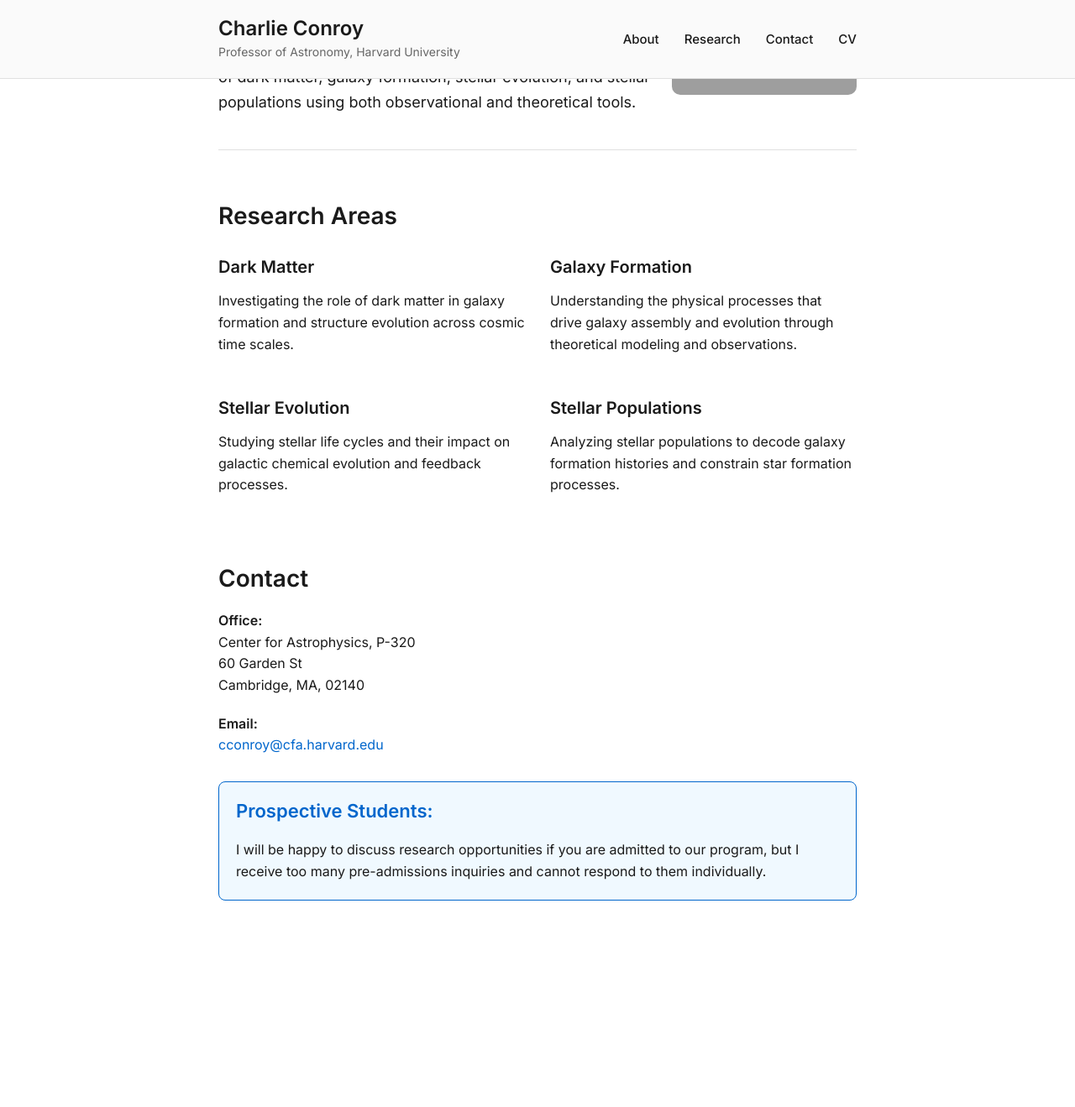
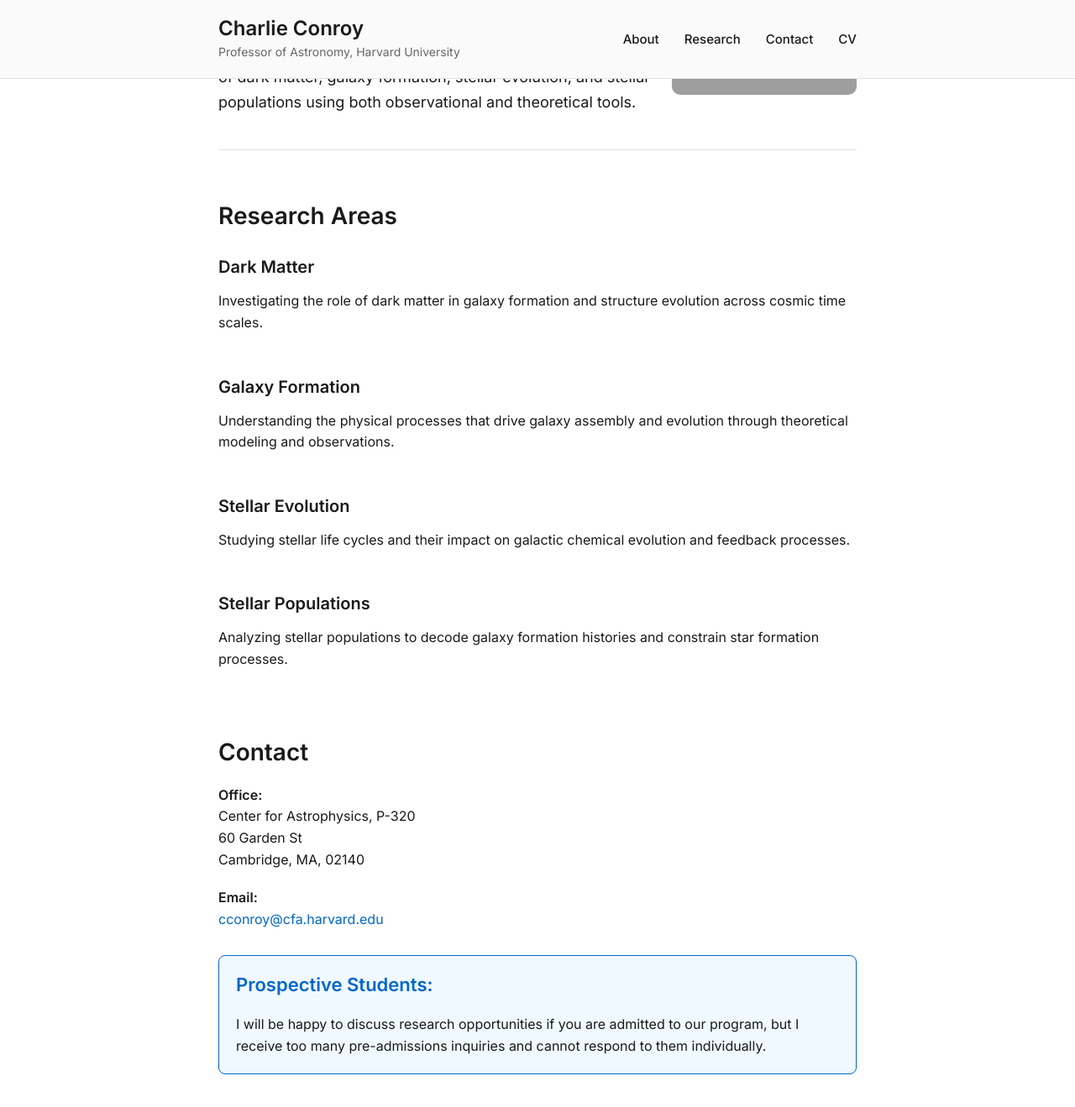
Before and after one commit to cconroy20/cconroy20.github.io, a Jekyll site: the page index.html, which Jekyll copies as it is, in a window 1280 px wide and 1400 px high, scrolled down 368 px. Shown: the top 1319 px of the window at 84% size. Built offline with Jekyll 4.4.1, drawn with Linux system fonts in a browser that asks for light colours; before the commit the page ends 1561 px from its top, so only the background shows below that; grey boxes are pictures that could not be loaded.

Commit message:
Update index.html

```diff
--- a/index.html
+++ b/index.html
@@ -164,7 +164,7 @@
 
         .research-grid {
             display: grid;
-            grid-template-columns: repeat(auto-fit, minmax(300px, 1fr));
+            grid-template-columns: 1fr;
             gap: 30px;
             margin: 30px 0;
         }
```
